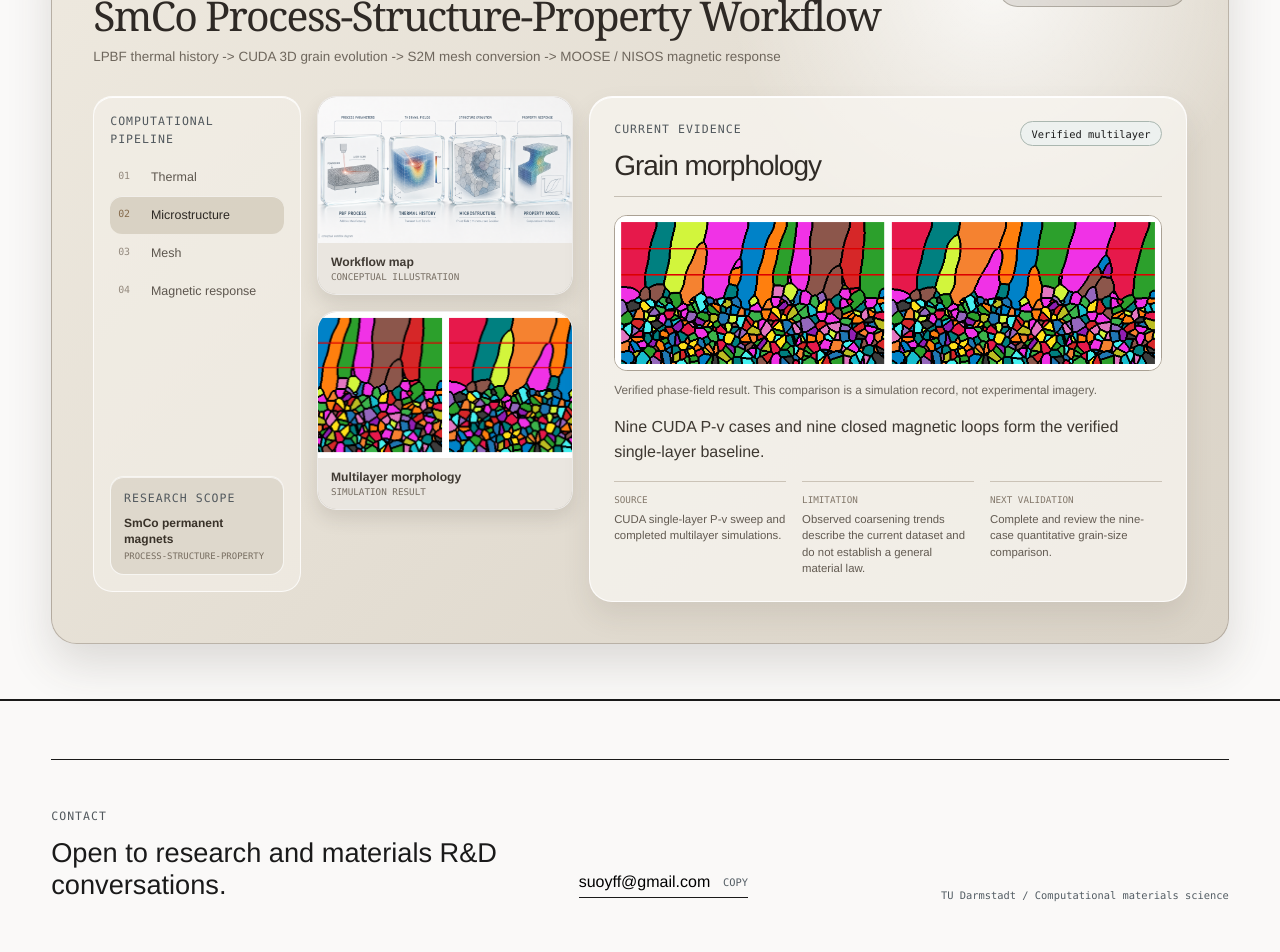
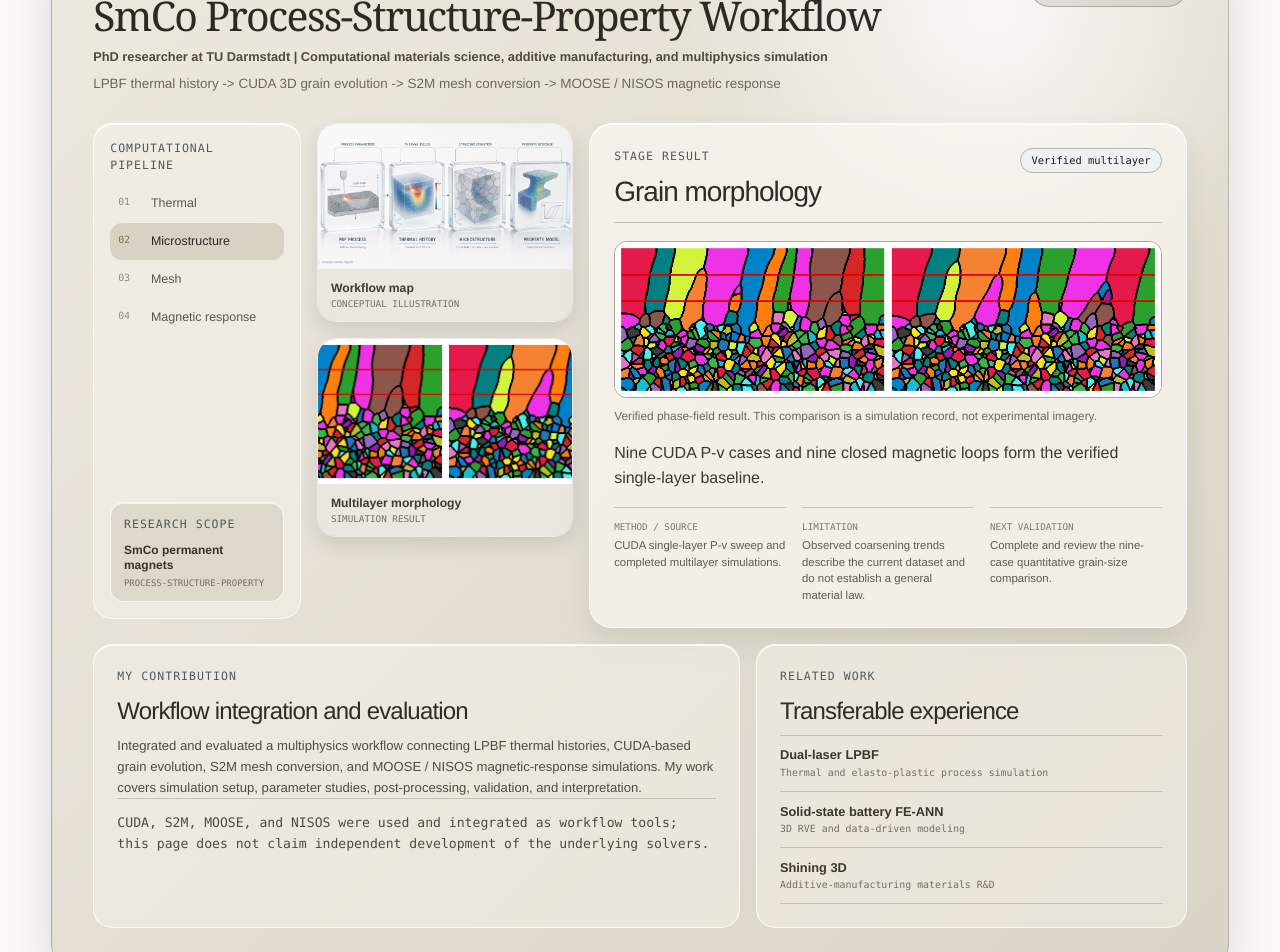
Before and after one commit to suoyff-afk/suoyff-afk.github.io, a React (Vite) app: page /research/smco-workflow in a window 1280 px wide. Shown: the part 200-1152 px from the top of the page. Built offline with nearby package versions, Linux system fonts and the light colour scheme.

Commit message:
Improve workflow recruiter readiness

```diff
--- a/src/features/console/ConsolePage.tsx
+++ b/src/features/console/ConsolePage.tsx
@@ -2,7 +2,7 @@ import { useState } from "react";
 import { Link } from "react-router-dom";
 import { assetUrl } from "../../app/routes";
 import { EvidenceTag } from "../../components/common/EvidenceTag";
-import { workflowStages } from "./consoleContent";
+import { relatedWorkflowProjects, workflowProfile, workflowStages } from "./consoleContent";
 
 export function ConsolePage() {
   const [selectedId, setSelectedId] = useState("grain");
@@ -17,11 +17,15 @@ export function ConsolePage() {
             <nav className="desk-breadcrumb" aria-label="Breadcrumb">
               <Link to="/research">Research</Link><span aria-hidden="true">/</span><span aria-current="page">SmCo Workflow</span>
             </nav>
-            <h1>SmCo Process-Structure-Property Workflow</h1>
+            <h1 aria-label="SmCo Process-Structure-Property Workflow">
+              <span className="desk-title--desktop">SmCo Process-Structure-Property Workflow</span>
+              <span className="desk-title--mobile" aria-hidden="true">SmCo Multiphysics Workflow</span>
+            </h1>
+            <p className="desk-role-line">{workflowProfile.roleLine}</p>
             <p className="desk-hero__lede">LPBF thermal history {" -> "} CUDA 3D grain evolution {" -> "} S2M mesh conversion {" -> "} MOOSE / NISOS magnetic response</p>
           </div>
           <div className="desk-hero__aside">
-            <div className="desk-hero__status"><span aria-hidden="true" />Verified evidence only</div>
+            <div className="desk-hero__status"><span aria-hidden="true" />Research evidence</div>
           </div>
         </header>
 
@@ -60,7 +64,7 @@ export function ConsolePage() {
 
             <article className="desk-main" aria-label={`${selected.title} evidence`} aria-live="polite">
               <div className="desk-main__header">
-                <div><p className="eyebrow">CURRENT EVIDENCE</p><h2>{selected.title}</h2></div>
+                <div><p className="eyebrow">STAGE RESULT</p><h2>{selected.title}</h2></div>
                 <EvidenceTag state={selected.status} />
               </div>
 
@@ -70,16 +74,16 @@ export function ConsolePage() {
                   <figcaption>Verified phase-field result. This comparison is a simulation record, not experimental imagery.</figcaption>
                 </figure>
               ) : (
-                <div className="desk-empty-result">
-                  <p className="eyebrow">RESULT FIGURE NOT ATTACHED</p>
-                  <p>No approved result figure is available for this stage. The documented evidence and limitation remain available below.</p>
+                <div className="desk-validation-note">
+                  <p className="eyebrow">Ongoing validation</p>
+                  <p>A publication-ready result figure is not attached. The current quantitative or structural evidence is summarized below.</p>
                 </div>
               )}
 
               <div className="desk-main__evidence">
                 <p>{selected.evidence[0]}</p>
                 <dl>
-                  <div><dt>Source</dt><dd>{selected.source}</dd></div>
+                  <div><dt>Method / source</dt><dd>{selected.source}</dd></div>
                   <div><dt>Limitation</dt><dd>{selected.limitation}</dd></div>
                   <div><dt>Next validation</dt><dd>{selected.nextValidation}</dd></div>
                 </dl>
@@ -87,6 +91,27 @@ export function ConsolePage() {
             </article>
           </div>
         </section>
+
+        <section className="workflow-context" aria-label="Workflow context">
+          <section className="workflow-contribution" aria-label="My contribution">
+            <p className="eyebrow">MY CONTRIBUTION</p>
+            <h2>Workflow integration and evaluation</h2>
+            <p>{workflowProfile.contribution}</p>
+            <p className="workflow-boundary">{workflowProfile.toolBoundary}</p>
+          </section>
+
+          <section className="workflow-related" aria-label="Related work">
+            <p className="eyebrow">RELATED WORK</p>
+            <h2>Transferable experience</h2>
+            <div className="workflow-related__list">
+              {relatedWorkflowProjects.map((project) => (
+                <Link key={project.to} to={project.to}>
+                  <strong>{project.title}</strong><span>{project.context}</span>
+                </Link>
+              ))}
+            </div>
+          </section>
+        </section>
       </section>
     </div>
   );
--- a/src/features/console/console.css
+++ b/src/features/console/console.css
@@ -6,6 +6,8 @@
 .desk-breadcrumb a { border-bottom: 1px solid #948a7e; }
 .desk-breadcrumb a:hover { color: #2e2925; border-color: #2e2925; }
 .desk-hero h1 { margin: .25rem 0 .65rem; color: #2e2925; font-family: Georgia, 'Times New Roman', serif; font-size: clamp(2rem, 3.2vw, 3.35rem); font-weight: 400; letter-spacing: -.04em; line-height: 1.02; }
+.desk-title--mobile { display: none; }
+.desk-role-line { max-width: 52rem; margin: 0 0 .45rem; color: #4f4942; font-size: .8rem; font-weight: 600; line-height: 1.5; }
 .desk-hero__lede { max-width: 48rem; margin: 0; color: #6e665c; font-size: .84rem; line-height: 1.55; }
 .desk-hero__aside { display: flex; align-items: flex-end; flex-direction: column; gap: .8rem; }
 .desk-hero__status { display: flex; align-items: center; gap: .55rem; padding: .8rem 1rem; border: 1px solid rgba(111, 102, 90, .42); border-radius: 999px; background: rgba(130, 119, 104, .18); color: #645d53; font-family: var(--mono); font-size: .65rem; text-transform: uppercase; white-space: nowrap; }
@@ -37,14 +39,26 @@
 .desk-result { margin: 1.1rem 0 0; }
 .desk-result img { display: block; width: 100%; max-height: 28rem; object-fit: cover; border: 1px solid #aaa194; border-radius: .8rem; background: #171717; }
 .desk-result figcaption { margin-top: .65rem; color: #6d665d; font-size: .74rem; line-height: 1.45; }
-.desk-empty-result { display: grid; align-content: center; min-height: 21rem; margin-top: 1.1rem; padding: 1.5rem; border: 1px dashed #aea396; border-radius: .8rem; background: rgba(185,174,158,.17); color: #655d53; }
-.desk-empty-result p:last-child { max-width: 28rem; margin: 0; line-height: 1.55; }
+.desk-validation-note { margin-top: 1rem; padding: 1rem 1.1rem; border: 1px dashed #aea396; border-radius: .8rem; background: rgba(185,174,158,.17); color: #655d53; }
+.desk-validation-note .eyebrow { margin-bottom: .35rem; }
+.desk-validation-note p:last-child { max-width: 34rem; margin: 0; font-size: .78rem; line-height: 1.5; }
 .desk-main__evidence { margin-top: 1rem; }
 .desk-main__evidence > p { margin: 0; color: #3e3831; line-height: 1.55; }
 .desk-main__evidence dl { display: grid; grid-template-columns: repeat(3, minmax(0, 1fr)); gap: 1rem; margin: 1rem 0 0; }
 .desk-main__evidence dl div { padding-top: .8rem; border-top: 1px solid #cbc3b7; }
 .desk-main__evidence dt { margin-bottom: .35rem; color: #82776a; font-family: var(--mono); font-size: .58rem; text-transform: uppercase; }
 .desk-main__evidence dd { margin: 0; color: #625a51; font-size: .71rem; line-height: 1.45; }
+.workflow-context { display: grid; grid-template-columns: minmax(0, 1.2fr) minmax(18rem, .8fr); gap: 1rem; margin-top: 1rem; }
+.workflow-contribution, .workflow-related { padding: clamp(1.1rem, 2vw, 1.45rem); border: 1px solid rgba(255,255,255,.78); border-radius: 1.2rem; background: rgba(245,241,234,.55); box-shadow: inset 0 1px rgba(255,255,255,.85); }
+.workflow-contribution h2, .workflow-related h2 { margin: .35rem 0 .75rem; color: #302b26; font-size: clamp(1.2rem, 2vw, 1.5rem); }
+.workflow-contribution > p:not(.eyebrow) { max-width: 48rem; margin: 0; color: #514a42; font-size: .82rem; line-height: 1.6; }
+.workflow-contribution .workflow-boundary { margin-top: 1rem; padding-top: .8rem; border-top: 1px solid #c5bfb4; color: #746b61; font-family: var(--mono); font-size: .65rem; line-height: 1.55; }
+.workflow-related__list { display: grid; border-top: 1px solid #c5bfb4; }
+.workflow-related__list a { display: grid; gap: .2rem; padding: .72rem 0; border-bottom: 1px solid #c5bfb4; color: #3b352e; }
+.workflow-related__list a:hover strong, .workflow-related__list a:focus-visible strong { color: #7a5d3d; }
+.workflow-related__list a:focus-visible { outline: 2px solid rgba(119,99,72,.32); outline-offset: 3px; }
+.workflow-related__list strong { font-size: .8rem; }
+.workflow-related__list span { color: #776d60; font-family: var(--mono); font-size: .62rem; line-height: 1.4; }
 
-@media (max-width: 980px) { .desk-layout { grid-template-columns: 11rem minmax(0, 1fr); } .desk-previews { grid-template-columns: repeat(3, minmax(0, 1fr)); grid-column: 1 / -1; grid-row: 2; } .desk-main { grid-column: 2; grid-row: 1; } .preview-card img { height: 11rem; } }
-@media (max-width: 650px) { .research-desk { padding: 1.1rem; border-radius: 1.25rem; } .desk-hero { display: block; } .desk-hero__aside { align-items: flex-start; margin-top: .9rem; } .desk-layout { grid-template-columns: 1fr; } .desk-navigation { display: grid; min-height: 0; grid-template-columns: repeat(2, minmax(0, 1fr)); gap: .25rem; } .desk-navigation .eyebrow, .workspace-scope { grid-column: 1 / -1; } .workspace-scope { margin-top: .55rem; } .desk-stage { padding: .65rem .35rem; font-size: .7rem; } .desk-main { grid-column: auto; grid-row: auto; } .desk-previews { grid-template-columns: 1fr; grid-column: auto; grid-row: auto; } .preview-card img { height: 10rem; } .desk-main__evidence dl { grid-template-columns: 1fr; } }
+@media (max-width: 980px) { .desk-layout { grid-template-columns: 11rem minmax(0, 1fr); } .desk-previews { grid-template-columns: repeat(3, minmax(0, 1fr)); grid-column: 1 / -1; grid-row: 2; } .desk-main { grid-column: 2; grid-row: 1; } .preview-card img { height: 11rem; } .workflow-context { grid-template-columns: 1fr; } }
+@media (max-width: 650px) { .research-desk { padding: 1.1rem; border-radius: 1.25rem; } .desk-hero { display: block; } .desk-hero h1 { font-size: clamp(1.9rem, 9vw, 2.45rem); line-height: 1.05; } .desk-title--desktop { display: none; } .desk-title--mobile { display: inline; } .desk-role-line { font-size: .73rem; line-height: 1.45; } .desk-hero__lede { font-size: .75rem; } .desk-hero__aside { align-items: flex-start; margin-top: .9rem; } .desk-layout { grid-template-columns: 1fr; } .desk-navigation { display: grid; min-height: 0; grid-row: 1; grid-template-columns: repeat(2, minmax(0, 1fr)); gap: .25rem; } .desk-navigation .eyebrow, .workspace-scope { grid-column: 1 / -1; } .workspace-scope { margin-top: .55rem; } .desk-stage { padding: .65rem .35rem; font-size: .7rem; } .desk-main { grid-column: auto; grid-row: 2; } .desk-previews { grid-template-columns: 1fr; grid-column: auto; grid-row: 3; } .preview-card img { height: 10rem; } .desk-main__evidence dl { grid-template-columns: 1fr; } .workflow-context { grid-template-columns: 1fr; } }
--- a/src/features/console/consoleContent.ts
+++ b/src/features/console/consoleContent.ts
@@ -1,4 +1,16 @@
-import type { WorkflowStage } from "./consoleTypes";
+import type { RelatedWorkflowProject, WorkflowProfile, WorkflowStage } from "./consoleTypes";
+
+export const workflowProfile: WorkflowProfile = {
+  roleLine: "PhD researcher at TU Darmstadt | Computational materials science, additive manufacturing, and multiphysics simulation",
+  contribution: "Integrated and evaluated a multiphysics workflow connecting LPBF thermal histories, CUDA-based grain evolution, S2M mesh conversion, and MOOSE / NISOS magnetic-response simulations. My work covers simulation setup, parameter studies, post-processing, validation, and interpretation.",
+  toolBoundary: "CUDA, S2M, MOOSE, and NISOS were used and integrated as workflow tools; this page does not claim independent development of the underlying solvers.",
+};
+
+export const relatedWorkflowProjects: RelatedWorkflowProject[] = [
+  { title: "Dual-laser LPBF", context: "Thermal and elasto-plastic process simulation", to: "/research#dual-laser" },
+  { title: "Solid-state battery FE-ANN", context: "3D RVE and data-driven modeling", to: "/research#battery" },
+  { title: "Shining 3D", context: "Additive-manufacturing materials R&D", to: "/research#shining-3d" },
+];
 
 export const workflowStages: WorkflowStage[] = [
   {
--- a/src/features/research/ResearchProjectCard.tsx
+++ b/src/features/research/ResearchProjectCard.tsx
@@ -14,6 +14,7 @@ export function ResearchProjectCard({
 }) {
   return (
     <article
+      id={project.id}
       className={`research-card research-card--${variant}${project.media ? " has-media" : " is-text-only"}`}
       aria-label={`${project.title} research project`}
       data-variant={variant}
```
Also changed, not shown: src/features/console/consoleTypes.ts (+12 -0 lines), 1 other file (tests, documents, lock files or other folders).
